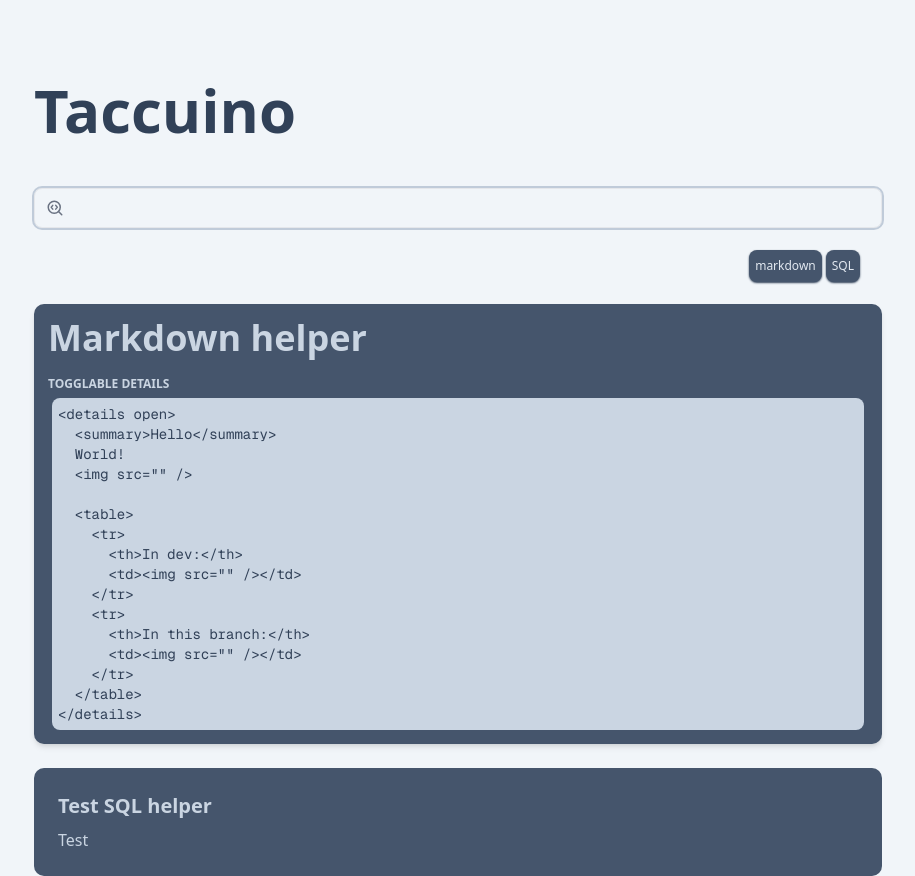
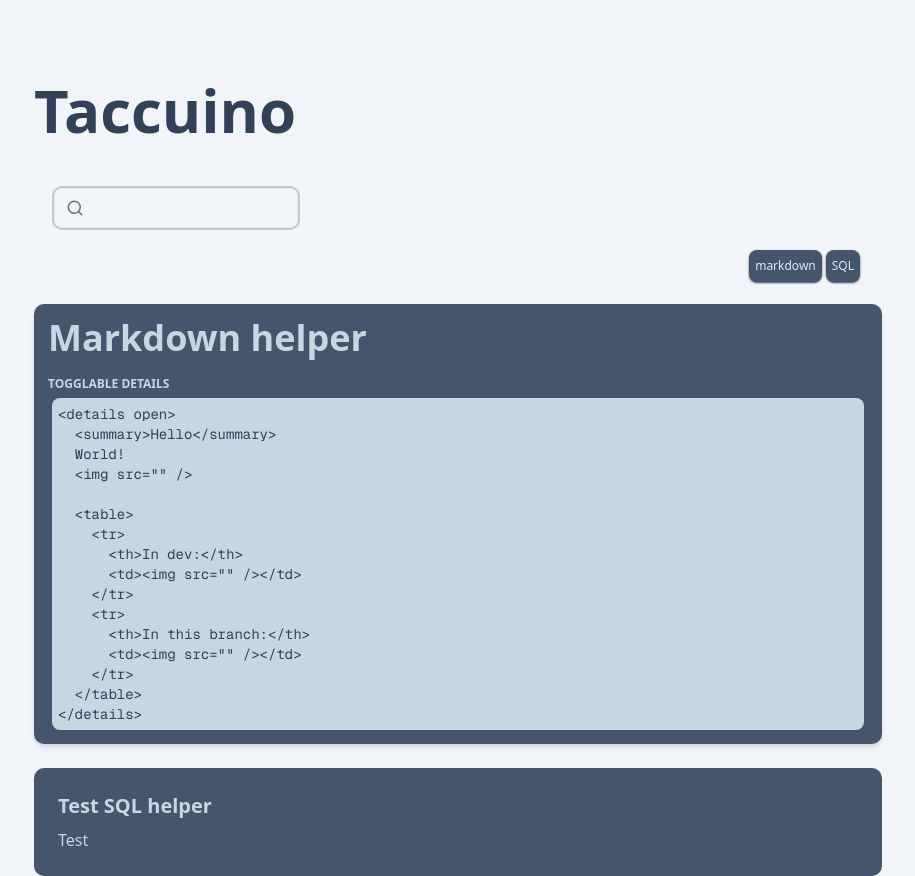
Before and after one commit to nlusano/taccuino, a Next.js app: page / in a window 1280 px wide. Shown: the whole page, without its empty margins (182-1097 px from the left). Built offline with nearby package versions, Linux system fonts and the light colour scheme.

Commit message:
Update searchbar styling

```diff
--- a/src/app/search.tsx
+++ b/src/app/search.tsx
@@ -1,26 +1,38 @@
-'use client';
+"use client";
 
-import { SearchCode } from "lucide-react";
+import { SearchIcon } from "lucide-react";
 
-
-export default function Search({ placeholder }: { placeholder: string }) {
+export default function Search({ placeholder }: { placeholder?: string }) {
   function handleSearch(term: string) {
     console.log(term);
   }
 
   return (
-    <div className="relative flex flex-1 flex-shrink-0">
+    <div className="relative flex flex-1 flex-shrink-0 mx-5">
       <label htmlFor="search" className="sr-only">
         Search
       </label>
       <input
-        className="peer block w-full rounded-md border border-gray-200 py-[9px] pl-10 text-sm outline-2 placeholder:text-gray-500"
+        className="peer block w-default rounded-md border border-gray-200 py-[9px] pl-10 text-sm outline-2 placeholder:text-gray-500"
         placeholder={placeholder}
         onChange={(e) => {
           handleSearch(e.target.value);
         }}
       />
-      <SearchCode className="absolute left-3 top-1/2 h-[18px] w-[18px] -translate-y-1/2 text-gray-500 peer-focus:text-gray-900" />
+      <SearchIcon className="absolute left-3 top-1/2 h-[18px] w-[18px] -translate-y-1/2 text-gray-500 peer-focus:text-gray-900" />
     </div>
+    // <div className="relative flex flex-1 flex-shrink-0">
+    //   <label htmlFor="search" className="sr-only">
+    //     Search
+    //   </label>
+    //   <input
+    //     className="peer block w-full rounded-md border border-gray-200 py-[9px] pl-10 text-sm outline-2 placeholder:text-gray-500"
+    //     placeholder={placeholder}
+    //     onChange={(e) => {
+    //       handleSearch(e.target.value);
+    //     }}
+    //   />
+    //   <SearchCode className="absolute left-3 top-1/2 h-[18px] w-[18px] -translate-y-1/2 text-gray-500 peer-focus:text-gray-900" />
+    // </div>
   );
 }
```
